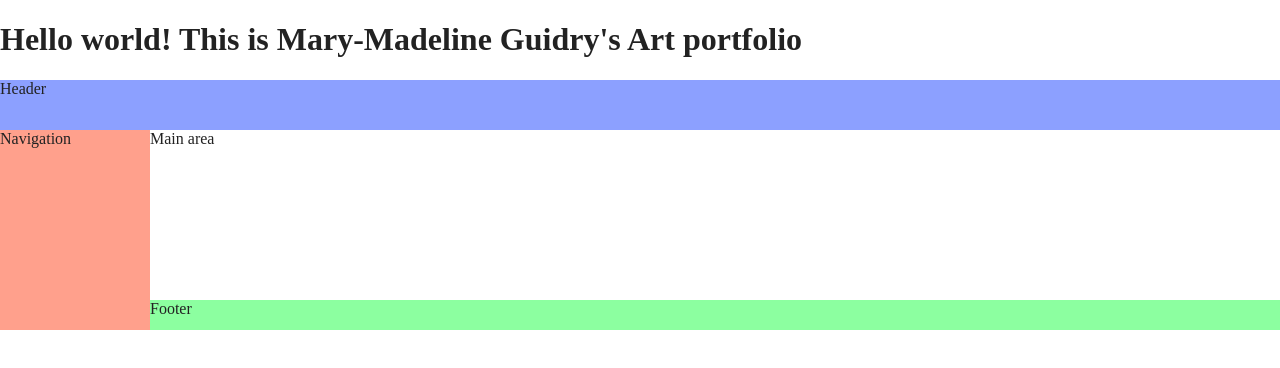
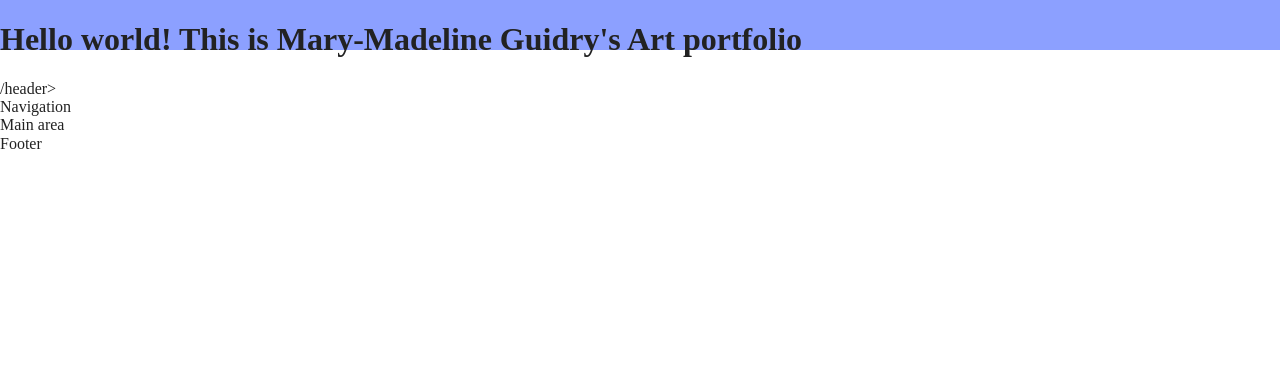
Before and after one commit to maryyymoo/portfolio, a website built with Parcel: page index.html in a window 1280 px wide. Built offline with nearby package versions, Linux system fonts and the light colour scheme.

Commit message:
header fix

```diff
--- a/index.html
+++ b/index.html
@@ -24,13 +24,13 @@
 
 <body>
 
-  <h1>Hello world! This is Mary-Madeline Guidry's Art portfolio</h1>
+
   <script src="js/vendor/modernizr-3.11.2.min.js"></script>
   <script src="js/plugins.js"></script>
   <script src="js/main.js"></script>
 
   <section id="title-grid">
-    <header>Header</header>
+    <header><h1>Hello world! This is Mary-Madeline Guidry's Art portfolio</h1>/header>
     <nav>Navigation</nav>
     <main>Main area</main>
     <footer>Footer</footer>
```
